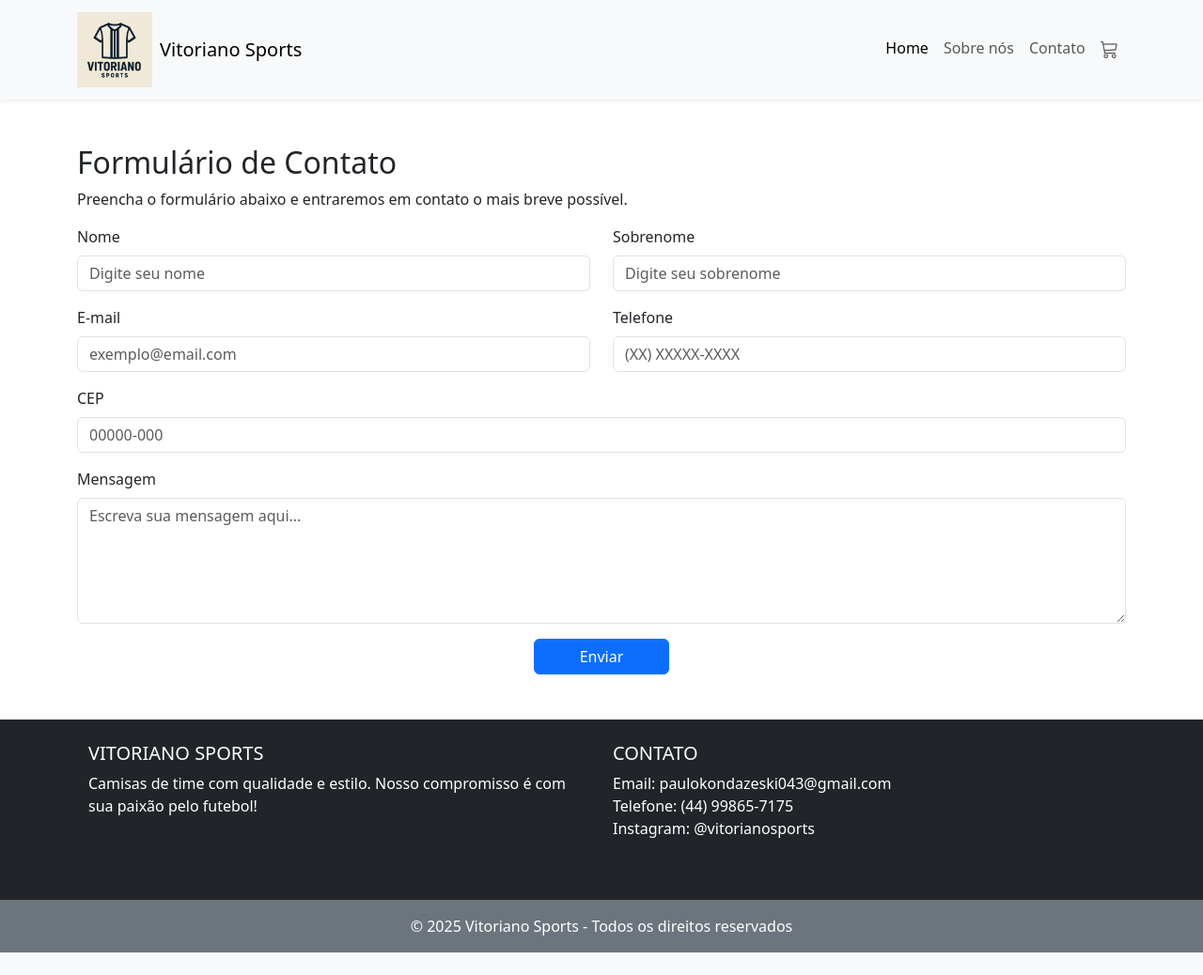
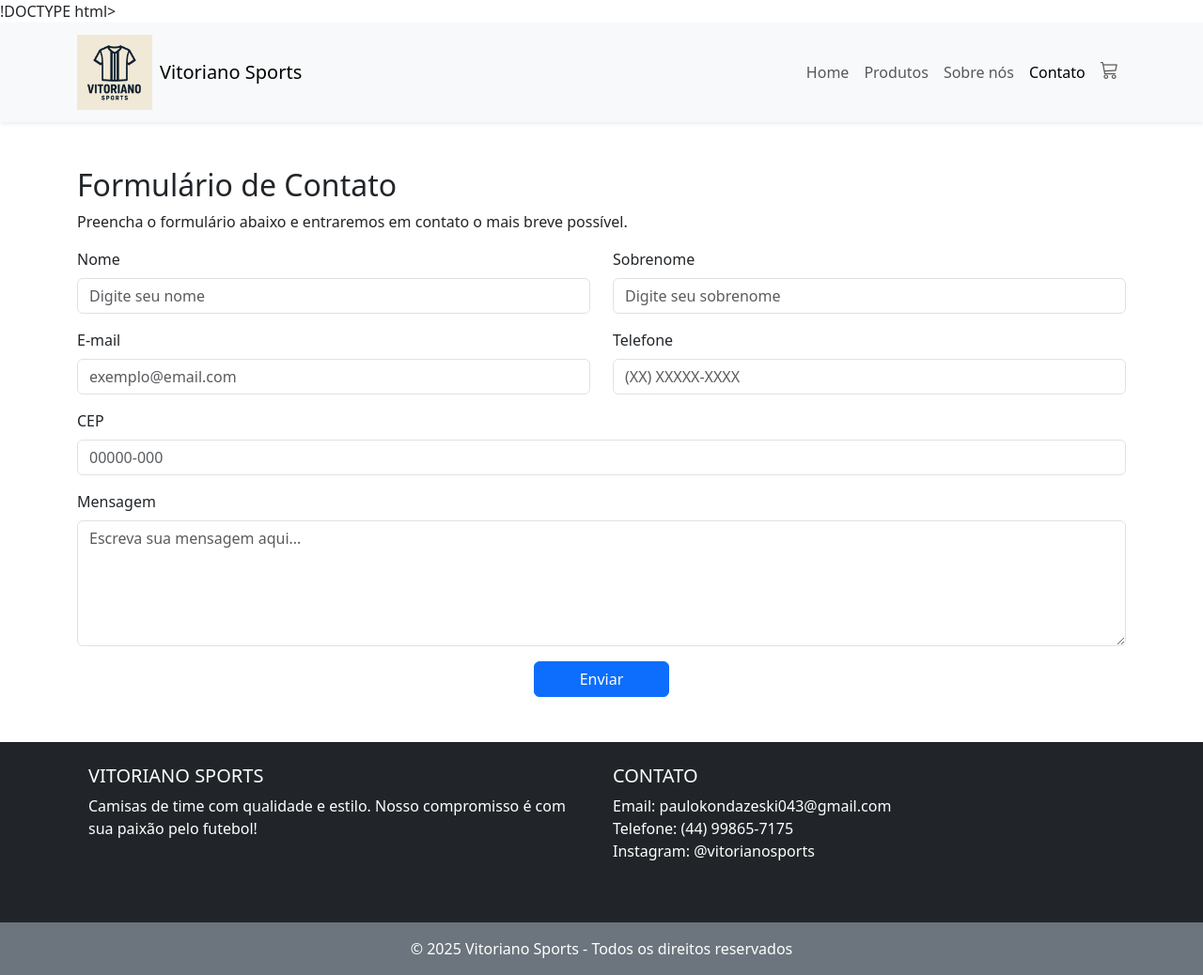
Before and after one commit to Phkds/projeto, a PHP site: page /contato.php in a window 1280 px wide. Shown: the whole page at 94% size. Before the commit the page ends 1014 px from the top, so only its background shows below. Run offline with PHP 8.4, Linux system fonts and the light colour scheme.

Commit message:
nada da certo

```diff
--- a/contato.php
+++ b/contato.php
@@ -1,4 +1,4 @@
-<!DOCTYPE html>
+!DOCTYPE html>
 <html lang="pt-BR">
 
 <head>
@@ -66,12 +66,12 @@
 
       <div class="collapse navbar-collapse justify-content-end" id="navbarNav">
         <ul class="navbar-nav">
-          <li class="nav-item"><a class="nav-link active" href="index.php">Home</a></li>
+          <li class="nav-item"><a class="nav-link" href="index.php">Home</a></li>
+          <li class="nav-item"><a class="nav-link" href="produtos.php">Produtos</a></li>
           <li class="nav-item"><a class="nav-link" href="sobre.php">Sobre nós</a></li>
-          <li class="nav-item"><a class="nav-link" href="contato.php">Contato</a></li>
+          <li class="nav-item"><a class="nav-link active" href="contato.php">Contato</a></li>
             <li class="nav-item"> <a class="nav-link" href="carrinho.php" title="Carrinho">
     <i class="bi bi-cart3" style="font-size: 1.2rem;"></i>
-        </ul>
       </div>
     </div>
   </nav>
--- a/finalizacao.php
+++ b/finalizacao.php
@@ -1,4 +1,4 @@
-<<?php
+<?php
 session_start();
 
 // Obtém o carrinho da sessão ou inicializa vazio
--- a/index.php
+++ b/index.php
@@ -67,6 +67,7 @@
       <div class="collapse navbar-collapse justify-content-end" id="navbarNav">
         <ul class="navbar-nav">
           <li class="nav-item"><a class="nav-link active" href="index.php">Home</a></li>
+          <li class="nav-item"><a class="nav-link" href="produtos.php">Produtos</a></li>
           <li class="nav-item"><a class="nav-link" href="sobre.php">Sobre nós</a></li>
           <li class="nav-item"><a class="nav-link" href="contato.php">Contato</a></li>
         <li class="nav-item"> <a class="nav-link" href="carrinho.php" title="Carrinho">
--- a/produtos.php
+++ b/produtos.php
@@ -1,4 +1,4 @@
-    <?php
+     <?php
     // Array de produtos
     $produtos = [
         'times_europeus' => [
@@ -126,7 +126,8 @@
 
         <div class="collapse navbar-collapse justify-content-end" id="navbarNav">
             <ul class="navbar-nav">
-            <li class="nav-item"><a class="nav-link active" href="index.php">Home</a></li>
+            <li class="nav-item"><a class="nav-link" href="index.php">Home</a></li>
+            <li class="nav-item"><a class="nav-link active" href="produtos.php">Produtos</a></li>
             <li class="nav-item"><a class="nav-link" href="sobre.php">Sobre nós</a></li>
             <li class="nav-item"><a class="nav-link" href="contato.php">Contato</a></li>
               <li class="nav-item"> <a class="nav-link" href="carrinho.php" title="Carrinho">
```
Also changed, not shown: adicionar_carrinho.php (line endings or trailing spaces), carrinho.php (line endings or trailing spaces).
